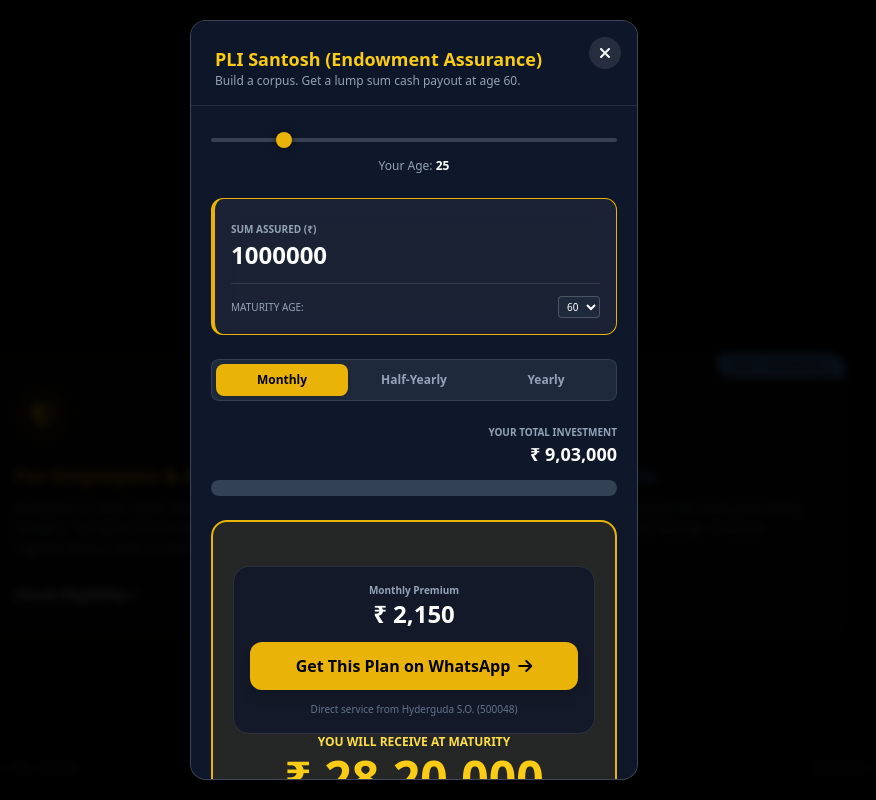
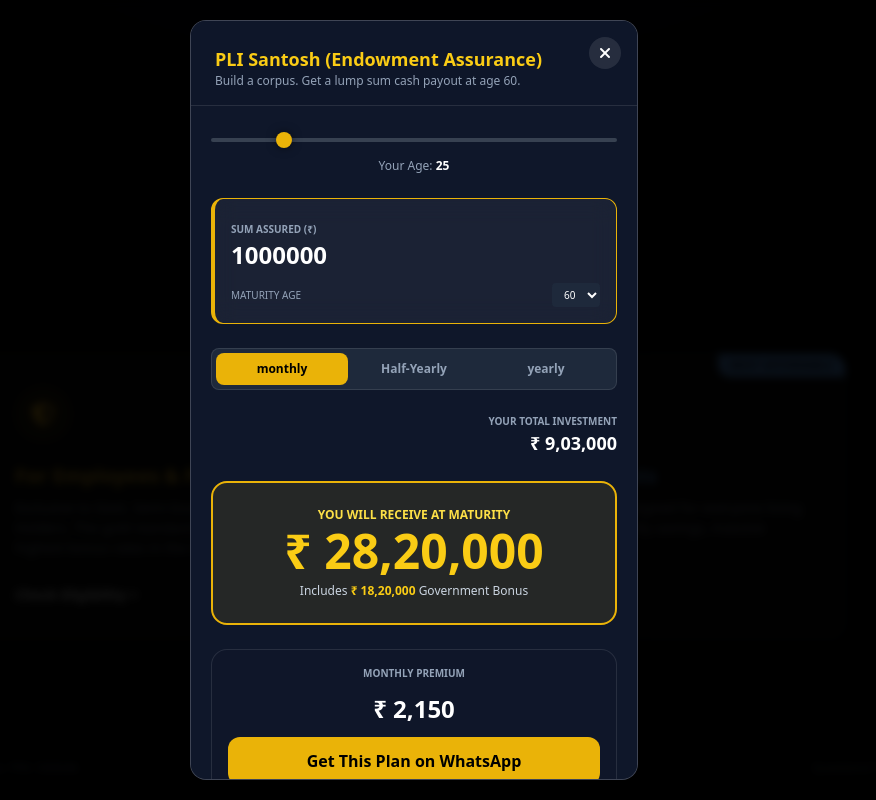
Before and after one commit to hydergudapostoffice-ai/HYDERGUDA, a React (Vite) app: page / in a window 1280 px wide. Both pictures are taken after a click on the element 416 px from the left and 1082 px from the top of the page. Shown: the part 586-1386 px from the top of the page, without its empty margins (226-1102 px from the left). Built offline with nearby package versions, Linux system fonts and the light colour scheme.

Commit message:
Update PliCalculator.tsx

```diff
--- a/components/modals/PliCalculator.tsx
+++ b/components/modals/PliCalculator.tsx
@@ -13,7 +13,6 @@
   const [sumAssured, setSumAssured] = useState<number>(1000000);
   const [matAge, setMatAge] = useState<number>(60);
   const [mode, setMode] = useState<Mode>('monthly');
-  const [docsOpen, setDocsOpen] = useState(false);
 
   const availableMatAges = useMemo(() => {
     const tableEntry = PLI_TABLE[age];
@@ -50,51 +49,43 @@
 
   const premium = calculatePremium();
 
-  const calculateCostOfDelay = () => {
-    const nextAge = age + 1;
-    if (!PLI_TABLE[nextAge] || !PLI_TABLE[nextAge][matAge]) return 0;
-
-    const calculateTotalPaid = (currentAge: number) => {
-        const base = PLI_TABLE[currentAge]?.[matAge];
-        if (!base) return 0;
-        const gross = (base / 1000000) * sumAssured;
-        const rebate = Math.floor(sumAssured / 20000);
-        const yearlyPremium = Math.round((gross * 12 * 0.97) - (rebate * 12));
-        return yearlyPremium * (matAge - currentAge);
-    }
-    const currentTotal = calculateTotalPaid(age);
-    const nextYearTotal = calculateTotalPaid(nextAge);
-
-    if(nextYearTotal === 0 || currentTotal === 0) return 0;
-
-    return nextYearTotal - currentTotal;
-  };
-
-  const costOfDelay = calculateCostOfDelay();
-
   const totalBonus = (sumAssured / 1000) * 52 * (matAge - age);
   const maturity = sumAssured + totalBonus;
-  const multiplier = mode === 'monthly' ? 12 : (mode === 'half' ? 2 : 1);
+  const multiplier = mode === 'monthly' ? 12 : mode === 'half' ? 2 : 1;
   const totalPaid = premium * multiplier * (matAge - age);
 
   const format = (v: number) => '₹ ' + Math.round(v).toLocaleString('en-IN');
 
   const getWhatsappLink = () => {
-    const message = `Hello, I'm interested in a Postal Life Insurance (PLI) policy. Here is my generated quote for discussion:\n\n- Scheme: PLI Santosh\n- Age: ${age}\n- Sum Assured: ${format(sumAssured)}\n- Maturity Age: ${matAge}\n- Payment Mode: ${mode.charAt(0).toUpperCase() + mode.slice(1)}\n- Estimated Premium: ${format(premium)} / ${mode}\n- Maturity Value: ${format(maturity)}\n\nPlease provide me with further details on how to proceed.`;
+    const message = `Hello, I'm interested in a Postal Life Insurance (PLI) policy.
+
+Scheme: PLI Santosh
+Age: ${age}
+Sum Assured: ${format(sumAssured)}
+Maturity Age: ${matAge}
+Payment Mode: ${mode}
+Premium: ${format(premium)}
+Maturity Value: ${format(maturity)}
+
+Please guide me further.`;
+
     return `https://wa.me/?text=${encodeURIComponent(message)}`;
   };
 
-  const strokeDasharray = 251;
-  const strokeDashoffset = 251 - (251 * ((age - 19) / (55 - 19)));
-
   return (
-    <div className="pb-24">
+    <div className="pb-10">
+      {/* Header */}
       <div className="p-6 pb-4 border-b border-white/10 bg-slate-900/95 sticky top-0 z-40">
-        <h2 className="text-yellow-400 font-bold text-lg">PLI Santosh (Endowment Assurance)</h2>
-        <p className="text-xs text-slate-400">Build a corpus. Get a lump sum cash payout at age {matAge}.</p>
+        <h2 className="text-yellow-400 font-bold text-lg">
+          PLI Santosh (Endowment Assurance)
+        </h2>
+        <p className="text-xs text-slate-400">
+          Build a corpus. Get a lump sum cash payout at age {matAge}.
+        </p>
       </div>
 
       <div className="p-5 space-y-6">
+        {/* Age */}
         <div className="text-center">
           <input
             type="range"
@@ -102,93 +93,70 @@
             max="55"
             value={age}
             onChange={(e) => setAge(Number(e.target.value))}
-            className="w-full h-2 bg-slate-700 rounded-lg appearance-none cursor-pointer accent-yellow-500 relative z-10"
+            className="w-full h-2 bg-slate-700 rounded-lg accent-yellow-500"
           />
-           <p className="text-xs text-slate-400 mt-2">Your Age: <b className="text-white">{age}</b></p>
+          <p className="text-xs text-slate-400 mt-2">
+            Your Age: <b className="text-white">{age}</b>
+          </p>
         </div>
 
+        {/* Sum Assured */}
         <div className="glass-card rounded-xl p-4 border-l-4 border-yellow-500">
-          <label className="text-[10px] text-slate-400 font-bold uppercase">Sum Assured (₹)</label>
+          <label className="text-[10px] text-slate-400 font-bold uppercase">
+            Sum Assured (₹)
+          </label>
           <input
             type="number"
             value={sumAssured}
             onChange={(e) => setSumAssured(Number(e.target.value))}
             onBlur={validateSum}
-            step="10000"
-            min="20000"
-            max="5000000"
             className="bg-transparent text-2xl font-black text-white w-full focus:outline-none"
           />
-          <div className="h-px bg-white/10 my-3"></div>
-          <div className="flex justify-between items-center text-[10px]">
-            <span className="text-slate-400">MATURITY AGE:</span>
+          <div className="flex justify-between items-center text-[10px] mt-3">
+            <span className="text-slate-400">MATURITY AGE</span>
             <select
               value={matAge}
               onChange={(e) => setMatAge(Number(e.target.value))}
-              className="bg-slate-800 text-white rounded border border-white/20 px-1 py-0.5"
+              className="bg-slate-800 text-white rounded px-2 py-1"
             >
-              {availableMatAges.map(a => (<option key={a} value={a}>{a}</option>))}
+              {availableMatAges.map((a) => (
+                <option key={a} value={a}>
+                  {a}
+                </option>
+              ))}
             </select>
           </div>
         </div>
 
-        {costOfDelay > 0 && (
-          <div className="rounded-xl p-3 border border-amber-500/30 bg-amber-500/10 flex gap-3 items-center">
-              <div className="text-amber-400 text-xl">⚠️</div>
-              <div>
-                  <p className="text-[10px] text-amber-300 font-bold uppercase">Age Impact Alert</p>
-                  <p className="text-xs text-white">Lock in this low rate before your next birthday, or pay <b className="text-amber-400">{format(costOfDelay)}</b> more over the policy term.</p>
-              </div>
-          </div>
-        )}
-
+        {/* Mode Toggle */}
         <div className="bg-slate-800 p-1 rounded-lg flex border border-white/10">
-          {(['monthly', 'half', 'yearly'] as Mode[]).map(m => (
+          {(['monthly', 'half', 'yearly'] as Mode[]).map((m) => (
             <button
               key={m}
               onClick={() => setMode(m)}
-                className={`flex-1 py-2 text-xs font-bold rounded-lg transition capitalize ${
+              className={`flex-1 py-2 text-xs font-bold rounded-lg transition ${
                 mode === m
-    ? 'bg-yellow-500 text-black shadow'
+                  ? 'bg-yellow-500 text-black'
                   : 'text-slate-400 hover:bg-slate-700'
               }`}
-            >{m === 'half' ? 'Half-Yearly' : m}</button>
+            >
+              {m === 'half' ? 'Half-Yearly' : m}
+            </button>
           ))}
         </div>
 
-        <div>
-            <div className="space-y-3">
+        {/* Summary */}
         <div className="text-right">
-                    <p className="text-[10px] text-slate-400 uppercase font-bold">Your Total Investment</p>
-                    <p className="text-lg font-bold text-white">{format(totalPaid)}</p>
-                </div>
-                <div className="h-4 w-full bg-slate-700 rounded-full"></div>
-            </div>
-            <div className="mt-6 p-5 rounded-2xl border-2 border-yellow-500 bg-yellow-500/10 text-center">
-              <div className="mt-6 p-4 bg-slate-900/80 backdrop-blur-sm border border-white/10 flex flex-col items-center gap-3 rounded-2xl">
-  <div className="text-center">
-    <p className="text-[10px] text-slate-400 uppercase font-bold capitalize">
-      {mode} Premium
+          <p className="text-[10px] text-slate-400 uppercase font-bold">
+            Your Total Investment
           </p>
-    <div className="text-2xl font-black text-white">
-      {format(premium)}
-    </div>
+          <p className="text-lg font-bold text-white">
+            {format(totalPaid)}
+          </p>
         </div>
 
-  <a
-    href={getWhatsappLink()}
-    target="_blank"
-    rel="noopener noreferrer"
-    className="w-full bg-yellow-500 hover:bg-yellow-400 text-black px-5 py-3 rounded-xl font-bold text-base flex items-center justify-center gap-2 shadow-lg transition"
-  >
-    <span>Get This Plan on WhatsApp</span>
-    <i className="fa-solid fa-arrow-right"></i>
-  </a>
-
-  <p className="text-[10px] text-slate-500">
-    Direct service from Hyderguda S.O. (500048)
-  </p>
-</div>
+        {/* Maturity */}
+        <div className="p-6 rounded-2xl border-2 border-yellow-500 bg-yellow-500/10 text-center">
           <p className="text-xs uppercase font-bold text-yellow-300 mb-1">
             You will receive at maturity
           </p>
@@ -199,6 +167,28 @@
             Includes <b className="text-yellow-400">{format(totalBonus)}</b> Government Bonus
           </p>
         </div>
+
+        {/* WhatsApp CTA */}
+        <div className="p-4 bg-slate-900/80 border border-white/10 rounded-2xl text-center space-y-3">
+          <p className="text-[10px] text-slate-400 uppercase font-bold">
+            {mode} Premium
+          </p>
+          <p className="text-2xl font-black text-white">
+            {format(premium)}
+          </p>
+
+          <a
+            href={getWhatsappLink()}
+            target="_blank"
+            rel="noopener noreferrer"
+            className="block w-full bg-yellow-500 hover:bg-yellow-400 text-black px-5 py-3 rounded-xl font-bold"
+          >
+            Get This Plan on WhatsApp
+          </a>
+
+          <p className="text-[10px] text-slate-500">
+            Direct service from Hyderguda S.O. (500048)
+          </p>
         </div>
       </div>
     </div>
```
Lines whose indentation alone changed are shown as unchanged.
